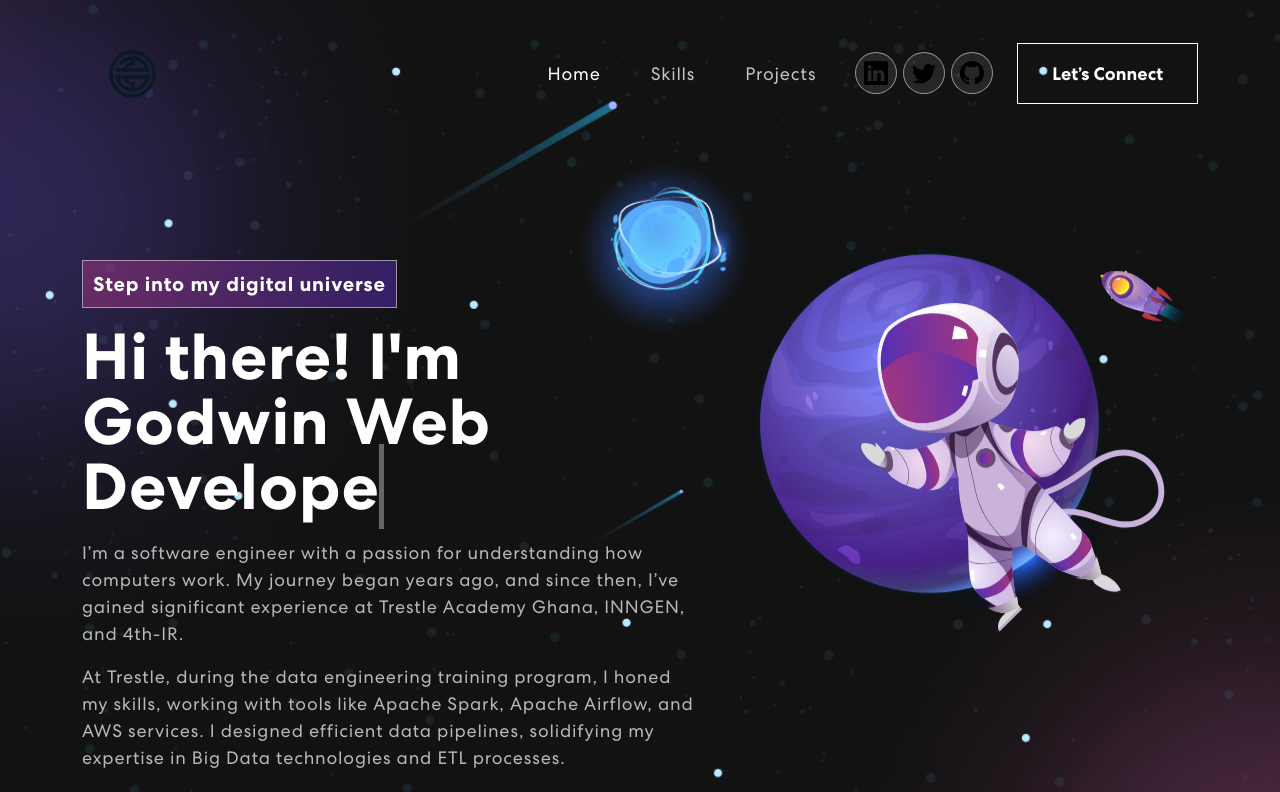
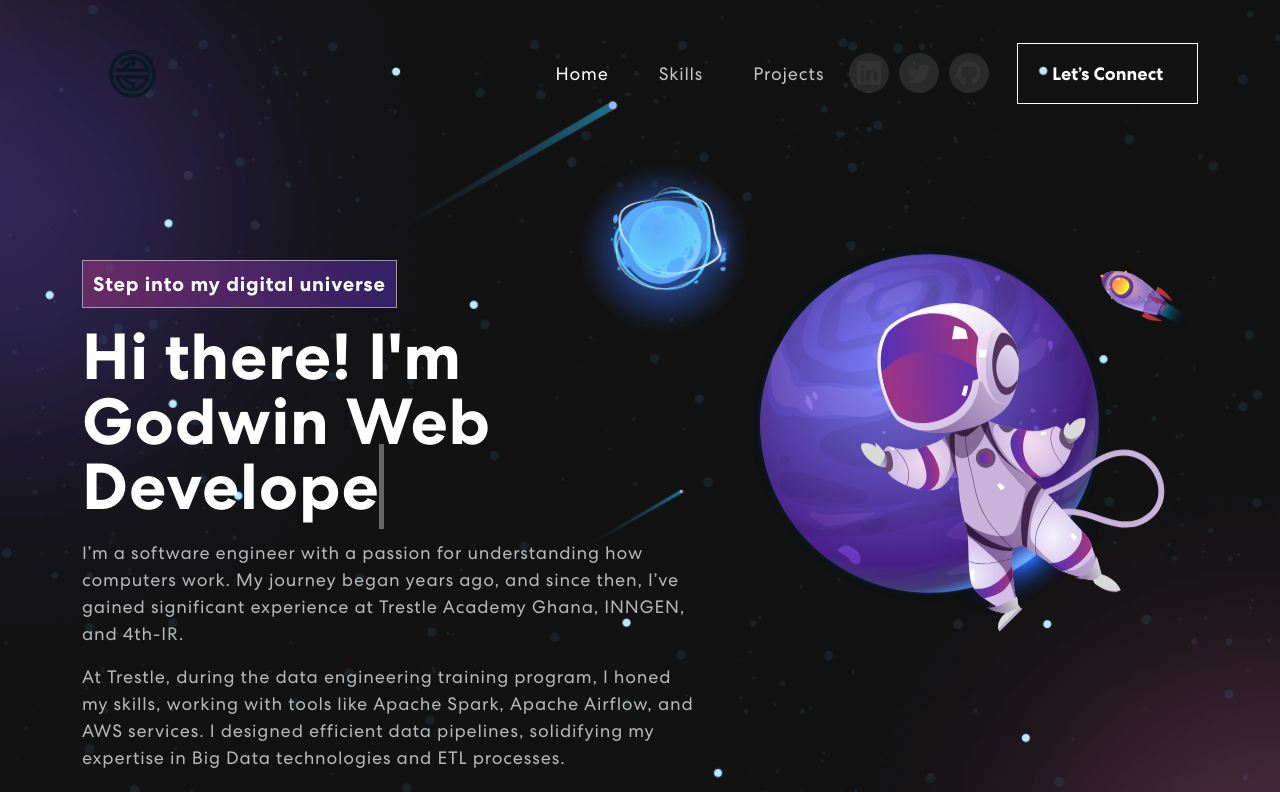
Before and after one commit to sage9705/personal-portfolio, a React (Create React App) app: page / in a window 1280 px wide. Shown: the top 792 px of the page. Built offline with nearby package versions, Linux system fonts and the light colour scheme.

Commit message:
Update navbar styles

```diff
--- a/src/App.css
+++ b/src/App.css
@@ -112,42 +112,62 @@ span.navbar-text {
     align-items: center;
 }
 .social-icon {
-    display: inline-block;
-    margin-left: 14px;
+  display: flex;
+  align-items: center;
 }
+
 .social-icon a {
-    width: 42px;
-    height: 42px;
-    background: rgba(217, 217, 217, 0.1);
-    display: inline-flex;
-    border-radius: 50%;
-    margin-right: 6px;
-    align-items: center;
-    justify-content: center;
-    line-height: 1;
-    border: 1px solid rgba(255, 255, 255, 0.5);
+  width: 40px;
+  height: 40px;
+  margin-right: 10px;
+  border-radius: 50%;
+  overflow: hidden;
+  display: flex;
+  align-items: center;
+  justify-content: center;
+  transition: transform 0.3s ease-in-out, background-color 0.3s ease;
+  background-color: rgba(255, 255, 255, 0.1);
 }
-.social-icon a::before {
-    content: "";
-    width: 42px;
-    height: 42px;
-    position: absolute;
-    background-color: #ffffff;
-    border-radius: 50%;
-    transform: scale(0);
-	transition: 0.3s ease-in-out;
+
+.social-icon a:hover {
+  background-color: rgba(255, 255, 255, 0.5);
+  transform: scale(1.1);
 }
-.social-icon a:hover::before {
-    transform: scale(1);
+
+.social-icon a .icon {
+  color: #333;
+  transition: color 0.3s ease-in-out;
 }
-.social-icon a img {
-	width: 40%;
-	z-index: 1;
-	transition: 0.3s ease-in-out;
+
+.social-icon a:hover .icon {
+  color: #ffffff;
 }
-.social-icon a:hover img {
-	filter: brightness(0) saturate(100%) invert(0%) sepia(7%) saturate(98%) hue-rotate(346deg) brightness(95%) contrast(86%);
+
+.social-icon a .tooltip {
+  visibility: hidden;
+  background-color: #333;
+  color: #fff;
+  text-align: center;
+  border-radius: 4px;
+  padding: 8px;
+  position: absolute;
+  z-index: 1;
+  bottom: 150%;
+  left: 50%;
+  transform: translateX(-50%);
+  opacity: 0;
+  transition: opacity 0.3s ease, visibility 0.3s ease;
 }
+
+.social-icon a:hover .tooltip {
+  visibility: visible;
+  opacity: 1;
+}
+
+.social-icon a .icon {
+  font-size: 22px;
+}
+
 .navbar-text button {
   font-weight: 700;
   color: #fff;
--- a/src/components/navbar.js
+++ b/src/components/navbar.js
@@ -48,9 +48,9 @@ export const NavBar = () => {
             </Nav>
             <span className="navbar-text">
               <div className="social-icon">
-                <a href="#" className="social-link"><Linkedin size={24} /></a>
-                <a href="#" className="social-link"><Twitter size={24} /></a>
-                <a href="#" className="social-link"><Github size={24} /></a>
+                <a href="#" className="social-link"><Linkedin size={24} className="icon" /></a>
+                <a href="#" className="social-link"><Twitter size={24} className="icon"/></a>
+                <a href="#" className="social-link"><Github size={24} className="icon"/></a>
               </div>
               <HashLink to='#connect'>
                 <button className="vvd"><span>Let’s Connect</span></button>
```
